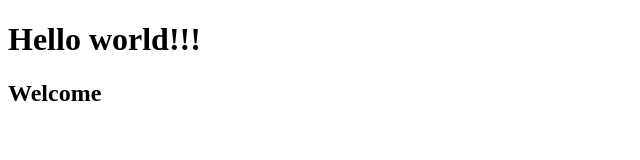
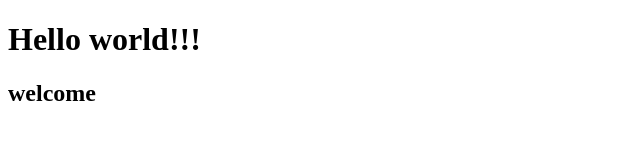
Before and after one commit to TimDaukaev/project, a plain HTML site: page index.html in a window 1280 px wide. Shown: the full height of the page, 0-640 px from the left. Drawn offline with Linux system fonts and the light colour scheme.

Commit message:
index.html mod

```diff
--- a/index.html
+++ b/index.html
@@ -10,7 +10,7 @@
 
 
     <h1>Hello world!!!</h1>
-    <h2>Welcome</h2>
+    <h2>welcome</h2>
 
 
     <script src="js/script.js"></script>
```
